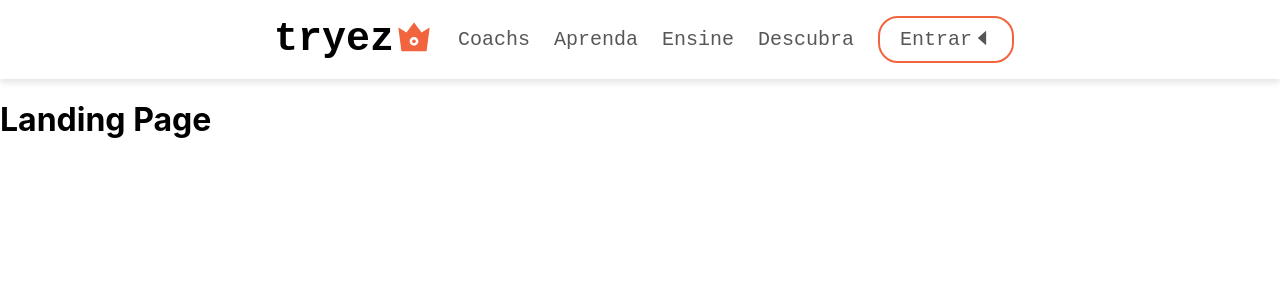
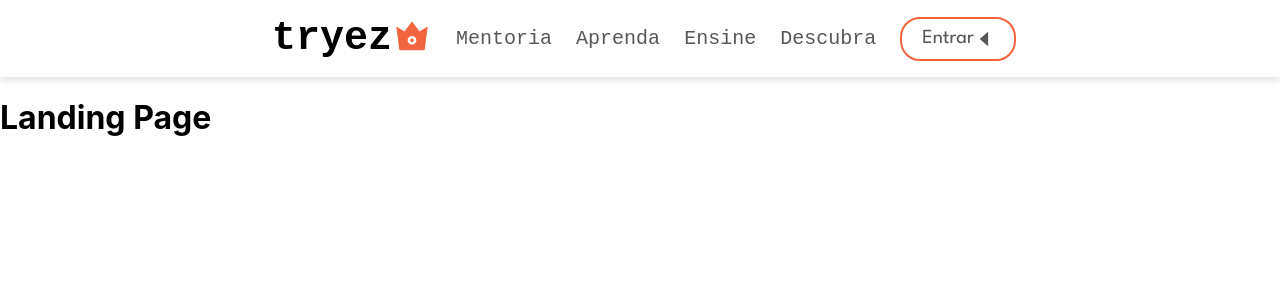
Before and after one commit to oddcaio/plataforma-tryez, a React (Create React App) app: page / in a window 1280 px wide. Shown: the top 300 px of the page. Built offline with nearby package versions, Linux system fonts and the light colour scheme; the HTML template or start-up script is replaced by a standard one; a web font is replaced by a local one.

Commit message:
css fixed

```diff
--- a/public/index.html
+++ b/public/index.html
@@ -5,6 +5,7 @@
   <meta charset="utf-8" />
   <link rel="icon" href="%PUBLIC_URL%/favicon.ico" />
   <link href="https://fonts.googleapis.com/css2?family=Kode+Mono&display=swap" rel="stylesheet">
+  <link href="https://fonts.googleapis.com/css2?family=League+Spartan:wght@400;700&display=swap" rel="stylesheet">
   <meta name="viewport" content="width=device-width, initial-scale=1" />
   <meta name="theme-color" content="#000000" />
   <meta charset="UTF-8">
--- a/src/components/header/Header.js
+++ b/src/components/header/Header.js
@@ -15,12 +15,12 @@ function Header() {
             </h1>
           </li>
 
-          <li><Link to="/coachs">Coachs</Link></li>
+          <li><Link to="/mentoria">Mentoria</Link></li>
           <li><Link to="/aprenda">Aprenda</Link></li>
           <li><Link to="/ensine">Ensine</Link></li>
           <li><Link to="/descubra">Descubra</Link></li>
           <li>
-            <Link to="/login" className="btn-login">
+            <Link to="/login" className="btn-login" style={{fontFamily: "'League Spartan', sans-serif"  }}>
               Entrar
               <AiFillCaretLeft />
             </Link>
```
